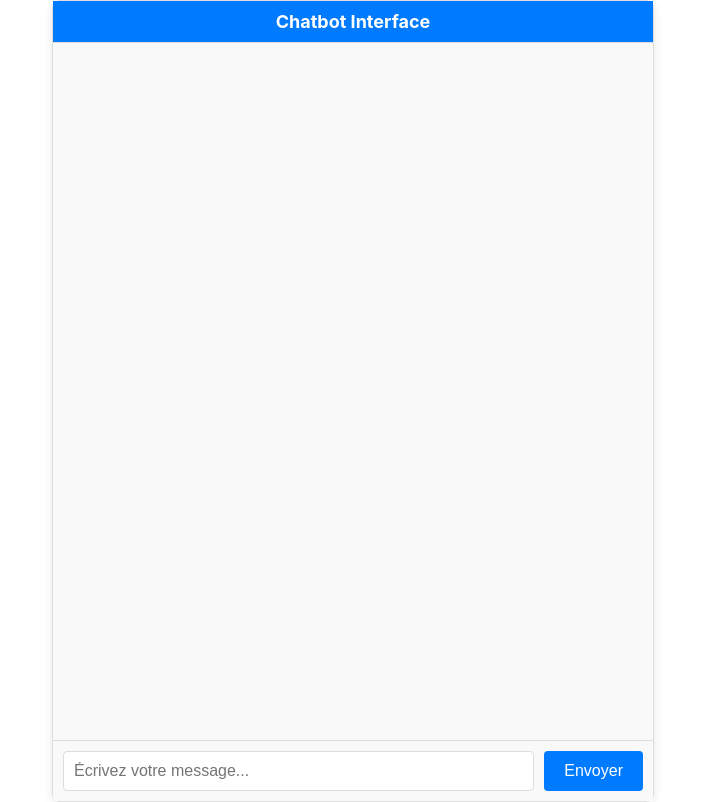
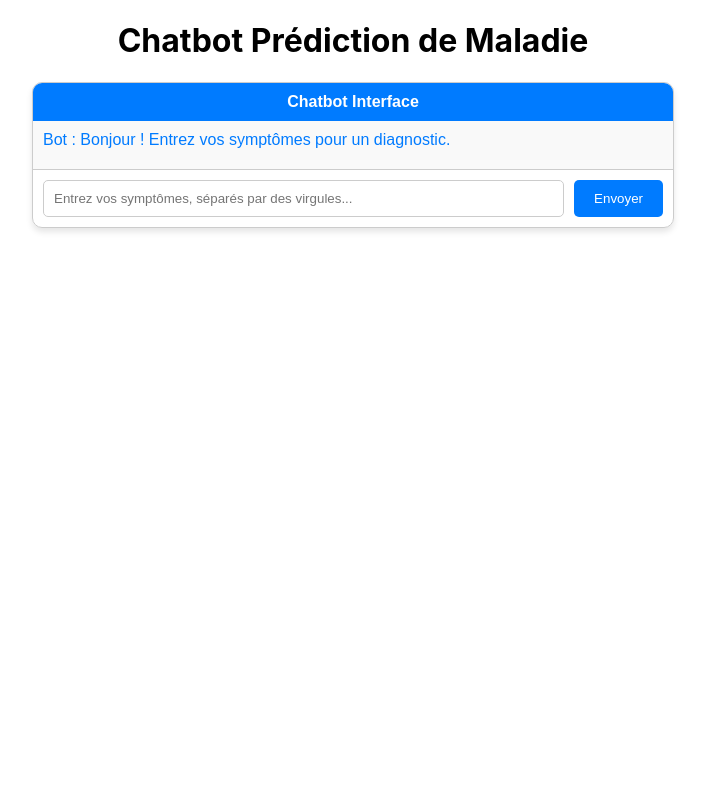
Before and after one commit to Kilian-dev/chatbot, a React (Create React App) app: page / in a window 1280 px wide. Shown: the whole page, without its empty margins (287-992 px from the left). Built offline with nearby package versions, Linux system fonts and the light colour scheme; no server answers.

Commit message:
KILIAN 9A MARCHE

```diff
--- a/src/App.js
+++ b/src/App.js
@@ -1,11 +1,11 @@
 import logo from './logo.svg';
 import './App.css';
-import React from 'react';
 import ChatInterface from './component/chat_interface/chat_interface.js';
 
 function App() {
   return (
     <div className="App">
+      <h1>Chatbot Prédiction de Maladie</h1>
       <ChatInterface />
     </div>
   );
--- /dev/null
+++ b/src/component/chat_interface/ChatMessage.js
@@ -0,0 +1,13 @@
+import React from "react";
+
+const ChatMessage = ({ message }) => {
+  const { author, text } = message;
+
+  return (
+    <div className={`chat-message ${author}`}>
+      <span className="author">{author === "user" ? "Vous" : "Bot"} :</span> {text}
+    </div>
+  );
+};
+
+export default ChatMessage;
--- /dev/null
+++ b/src/component/chat_interface/chat_input.js
@@ -0,0 +1,18 @@
+import React from "react";
+
+const ChatInput = ({ inputMessage, setInputMessage, sendMessage }) => {
+  return (
+    <div className="chat-input">
+      <input
+        type="text"
+        value={inputMessage}
+        placeholder="Entrez vos symptômes, séparés par des virgules..."
+        onChange={(e) => setInputMessage(e.target.value)}
+        onKeyPress={(e) => e.key === "Enter" && sendMessage()} // Envoi avec la touche Entrée
+      />
+      <button onClick={sendMessage}>Envoyer</button>
+    </div>
+  );
+};
+
+export default ChatInput;
--- a/src/component/chat_interface/chat_interface.css
+++ b/src/component/chat_interface/chat_interface.css
@@ -1,73 +1,66 @@
 .chat-container {
   display: flex;
   flex-direction: column;
-    justify-content: space-between;
-    height: 100vh;
-    width: 100%;
-    max-width: 600px;
-    margin: 0 auto;
-    border: 1px solid #ddd;
-    border-radius: 8px;
-    box-shadow: 0 2px 10px rgba(0, 0, 0, 0.1);
-    background: #f9f9f9;
+  width: 50%;
+  margin: auto;
+  border: 1px solid #ccc;
+  border-radius: 10px;
+  box-shadow: 0px 4px 6px rgba(0, 0, 0, 0.1);
+  font-family: Arial, sans-serif;
+  overflow: hidden;
 }
 
 .chat-header {
-    padding: 10px 20px;
-    font-size: 18px;
+  background-color: #007bff;
+  color: white;
+  padding: 10px;
+  text-align: center;
   font-weight: bold;
-    background: #007bff;
-    color: #fff;
-    border-bottom: 1px solid #ddd;
-    text-align: center;
+}
+
+.chat-messages {
+  flex: 1;
+  padding: 10px;
+  overflow-y: auto;
+  background-color: #f9f9f9;
 }
 
 .chat-message {
-    margin: 5px 0;
-    padding: 10px;
-    border-radius: 10px;
-    max-width: 70%;
+  margin-bottom: 10px;
 }
 
-  .user-message {
-    background: #007bff;
-    color: white;
-    margin-left: auto;
+.chat-message.user {
   text-align: right;
 }
 
-  .bot-message {
-    background: #e9ecef;
-    color: #000;
-    margin-right: auto;
+.chat-message.bot {
+  text-align: left;
+  color: #007bff;
 }
 
 .chat-input {
   display: flex;
   padding: 10px;
-    border-top: 1px solid #ddd;
-    background: #f9f9f9;
+  border-top: 1px solid #ccc;
 }
 
 .chat-input input {
-    flex-grow: 1;
+  flex: 1;
   padding: 10px;
-    font-size: 16px;
-    border: 1px solid #ddd;
-    border-radius: 4px;
+  border: 1px solid #ccc;
+  border-radius: 5px;
   margin-right: 10px;
 }
 
 .chat-input button {
-    padding: 10px 20px;
-    font-size: 16px;
-    background: #007bff;
+  background-color: #007bff;
   color: white;
   border: none;
-    border-radius: 4px;
+  border-radius: 5px;
+  padding: 10px 20px;
   cursor: pointer;
 }
 
 .chat-input button:hover {
-    background: #0056b3;
+  background-color: #0056b3;
 }
--- a/src/component/chat_interface/chat_interface.js
+++ b/src/component/chat_interface/chat_interface.js
@@ -1,18 +1,76 @@
-import React, { useState } from "react";
 import "./chat_interface.css";
+import React, { useState, useEffect } from "react";
+import ChatMessage from "./ChatMessage";
+import ChatInput from "./chat_input";
+import { io } from "socket.io-client"; // Import de socket.io-client
+
+// Connexion au serveur Socket.IO
+const SOCKET_URL = "http://localhost:5000"; // Assurez-vous que Flask écoute sur ce port
 
 const ChatInterface = () => {
-  const [messages, setMessages] = useState([]);
-  const [inputValue, setInputValue] = useState("");
+  const [messages, setMessages] = useState([
+    { id: 1, author: "bot", text: "Bonjour ! Entrez vos symptômes pour un diagnostic." },
+  ]);
+  const [inputMessage, setInputMessage] = useState("");
+  const [socket, setSocket] = useState(null);
 
+  // Initialiser la connexion Socket.IO
+  useEffect(() => {
+    console.log("Frontend: Initialisation de la connexion Socket.IO...");
+
+    const socketInstance = io(SOCKET_URL); // Créer une connexion Socket.IO
+
+    socketInstance.on("connect", () => {
+      console.log("Frontend: Connexion établie avec le serveur Socket.IO.");
+    });
+
+    socketInstance.on("message", (data) => {
+      try {
+        const response = data; // Les données envoyées par le serveur
+        console.log("Frontend: Réponse reçue :", response);
+
+        // Ajouter la réponse du serveur (maladie et traitement)
+        setMessages((prevMessages) => [
+          ...prevMessages,
+          {
+            id: prevMessages.length + 1,
+            author: "bot",
+            text: `Maladie prédite : ${response.disease}. Conseils : ${response.treatment}`,
+          },
+        ]);
+      } catch (error) {
+        console.error("Frontend: Erreur lors du traitement du message :", error);
+      }
+    });
+
+    socketInstance.on("disconnect", () => {
+      console.log("Frontend: Connexion Socket.IO fermée.");
+    });
+
+    setSocket(socketInstance);
+
+    // Nettoyage à la fermeture du composant
+    return () => {
+      console.log("Frontend: Fermeture de la connexion Socket.IO...");
+      socketInstance.disconnect();
+    };
+  }, []);
+
+  // Envoyer un message brut au serveur Socket.IO
   const sendMessage = () => {
-    if (inputValue.trim() === "") return;
+    if (inputMessage.trim() && socket) {
+      console.log("Frontend: Envoi des symptômes :", inputMessage);
 
-    setMessages([
-      ...messages,
-      { id: Date.now(), author: "user", text: inputValue },
-    ]);
-    setInputValue(""); // Réinitialiser l’input
+      // Ajouter le message utilisateur à l'interface
+      setMessages((prevMessages) => [
+        ...prevMessages,
+        { id: prevMessages.length + 1, author: "user", text: inputMessage },
+      ]);
+
+      // Envoyer le message brut (texte simple) au serveur
+      socket.emit("message", inputMessage); // Envoi d'un message brut en tant que texte
+      setInputMessage(""); // Réinitialiser l'input après l'envoi
+    }
   };
 
   return (
@@ -20,26 +78,16 @@ const ChatInterface = () => {
       <div className="chat-header">Chatbot Interface</div>
       <div className="chat-messages">
         {messages.map((message) => (
-          <div
-            key={message.id}
-            className={`chat-message ${
-              message.author === "user" ? "user-message" : "bot-message"
-            }`}
-          >
-            {message.text}
-          </div>
+          <ChatMessage key={message.id} message={message} />
         ))}
       </div>
-      <div className="chat-input">
-        <input
-          type="text"
-          value={inputValue}
-          onChange={(e) => setInputValue(e.target.value)}
-          placeholder="Écrivez votre message..."
-        />
-        <button onClick={sendMessage}>Envoyer</button>
-      </div>
+      <ChatInput
+        inputMessage={inputMessage}
+        setInputMessage={setInputMessage}
+        sendMessage={sendMessage}
+      />
     </div>
   );
 };
+
 export default ChatInterface;
```
Lines whose indentation alone changed are shown as unchanged.
